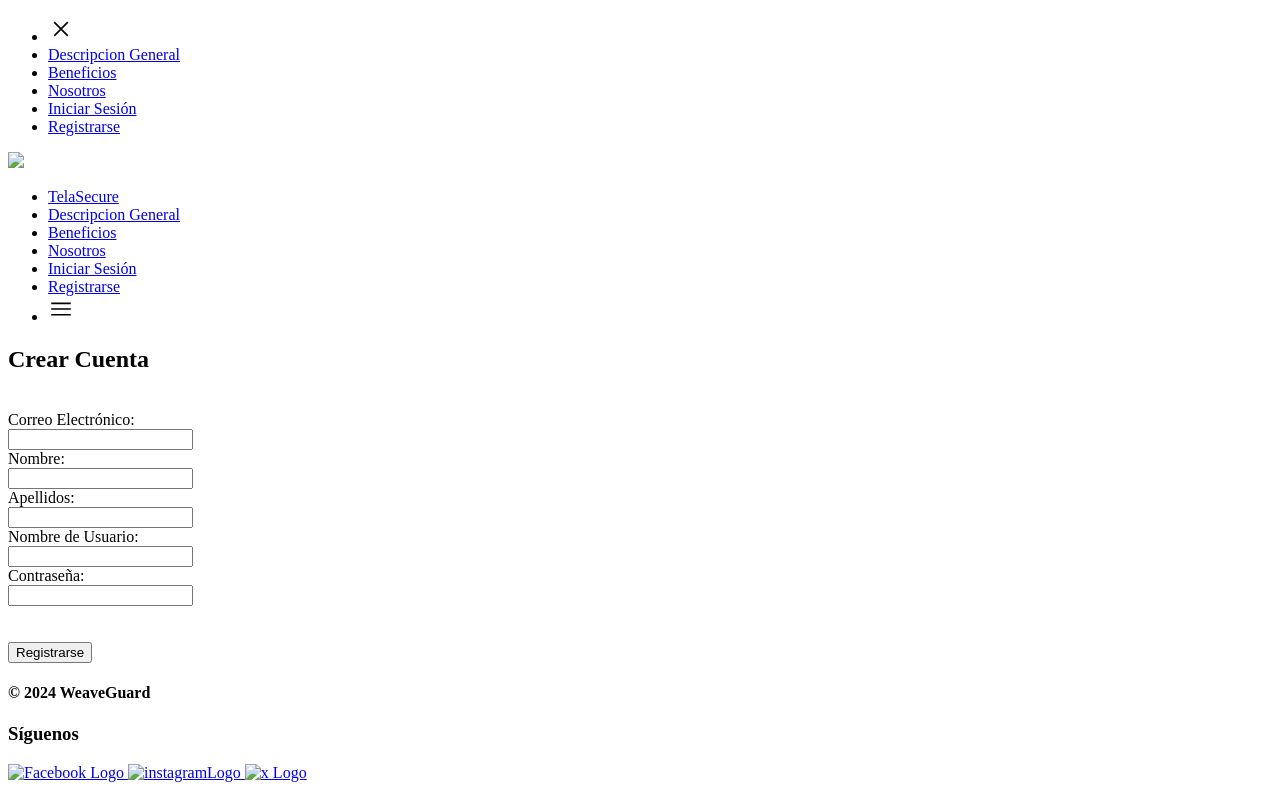
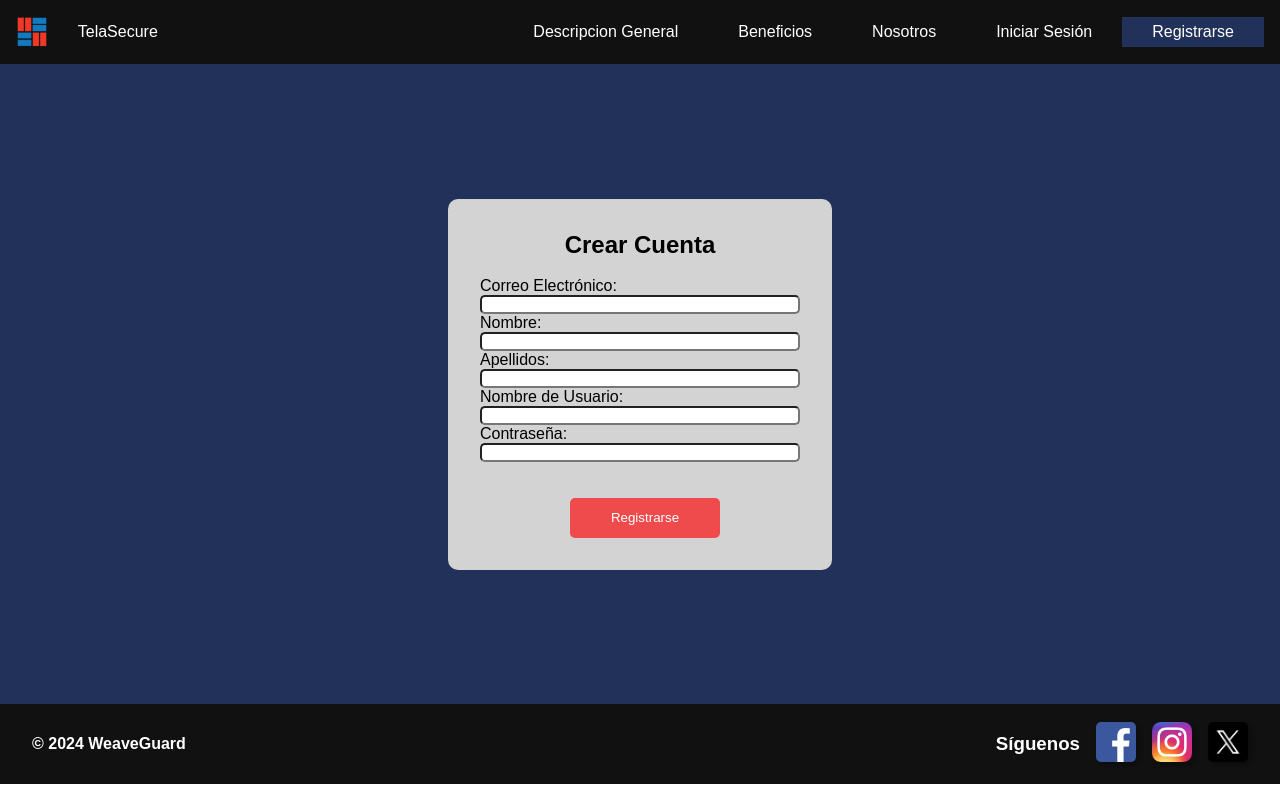
Before and after one commit to si730-2402-ws53-WebApplications/landing-page, a plain HTML site: page registro.html in a window 1280 px wide. Drawn offline with Linux system fonts and the light colour scheme; the site is published under a folder, as on GitHub Pages, so addresses that start at the root find nothing; a web font is replaced by a local one.

Commit message:
fix: signup paths

```diff
--- a/registro.html
+++ b/registro.html
@@ -8,7 +8,7 @@
     <link rel="preconnect" href="https://fonts.gstatic.com" crossorigin>
     <link href="https://fonts.googleapis.com/css2?family=Sulphur+Point:wght@300;400;700&display=swap" rel="stylesheet">
   <title>TelaSecure</title>
-  <link rel="stylesheet" href="/styles/style.css">
+  <link rel="stylesheet" href="styles/style.css">
   <style>
     nav a.active {
       font-weight: bold;
@@ -20,20 +20,20 @@
   <nav>
     <ul class="sidebar">
       <li onclick="hideSidebar()"><a href="#"><svg xmlns="http://www.w3.org/2000/svg" height="26" viewBox="0 96 960 960" width="26"><path d="m249 849-42-42 231-231-231-231 42-42 231 231 231-231 42 42-231 231 231 231-42 42-231-231-231 231Z"/></svg></a></li>
-      <li><a href="/index.html" class="nav-link">Descripcion General</a></li>
-      <li><a href="/index.html" class="nav-link">Beneficios</a></li>
-      <li><a href="/index.html" class="nav-link">Nosotros</a></li>
-      <li><a href="/inicio-sesion.html">Iniciar Sesión</a></li>
-      <li><a href="/registro.html" id="registro">Registrarse</a></li>
+      <li><a href="index.html" class="nav-link">Descripcion General</a></li>
+      <li><a href="index.html" class="nav-link">Beneficios</a></li>
+      <li><a href="index.html" class="nav-link">Nosotros</a></li>
+      <li><a href="inicio-sesion.html">Iniciar Sesión</a></li>
+      <li><a href="registro.html" id="registro">Registrarse</a></li>
     </ul>
-    <img src="/img/TelaSecureLogo.png">
+    <img src="img/TelaSecureLogo.png">
     <ul>
-      <li><a href="/index.html">TelaSecure</a></li>
-      <li class="hideOnMobile"><a href="/index.html" class="nav-link">Descripcion General</a></li>
-      <li class="hideOnMobile"><a href="/index.html" class="nav-link">Beneficios</a></li>
-      <li class="hideOnMobile"><a href="/index.html" class="nav-link">Nosotros</a></li>
-      <li class="hideOnMobile"><a href="/inicio-sesion.html">Iniciar Sesión</a></li>
-      <li class="hideOnMobile" id="registro"><a href="/registro.html">Registrarse</a></li>
+      <li><a href="index.html">TelaSecure</a></li>
+      <li class="hideOnMobile"><a href="index.html" class="nav-link">Descripcion General</a></li>
+      <li class="hideOnMobile"><a href="index.html" class="nav-link">Beneficios</a></li>
+      <li class="hideOnMobile"><a href="index.html" class="nav-link">Nosotros</a></li>
+      <li class="hideOnMobile"><a href="inicio-sesion.html">Iniciar Sesión</a></li>
+      <li class="hideOnMobile" id="registro"><a href="registro.html">Registrarse</a></li>
       <li class="menu-button" onclick="showSidebar()"><a href="#"><svg xmlns="http://www.w3.org/2000/svg" height="26" viewBox="0 96 960 960" width="26"><path d="M120 816v-60h720v60H120Zm0-210v-60h720v60H120Zm0-210v-60h720v60H120Z"/></svg></a></li>
     </ul>
   </nav>
@@ -67,13 +67,13 @@
     <div id="siguenos">
         <h3>Síguenos</h3>
         <a href="https://www.facebook.com" target="_blank" class="facebook-logo">
-            <img width="40px" src="/img/logo_fb.png" alt="Facebook Logo">
+            <img width="40px" src="img/logo_fb.png" alt="Facebook Logo">
         </a>
         <a href="https://www.instagram.com" target="_blank" class="instagram-logo">
-            <img width="40px" src="/img/logo_ig.webp" alt="instagramLogo">
+            <img width="40px" src="img/logo_ig.webp" alt="instagramLogo">
         </a>
         <a href="https://www.x.com" target="_blank" class="x-logo">
-            <img width="40px" src="/img/logo_x.avif" alt="x Logo">
+            <img width="40px" src="img/logo_x.avif" alt="x Logo">
         </a>
     </div>
 </footer>
```
